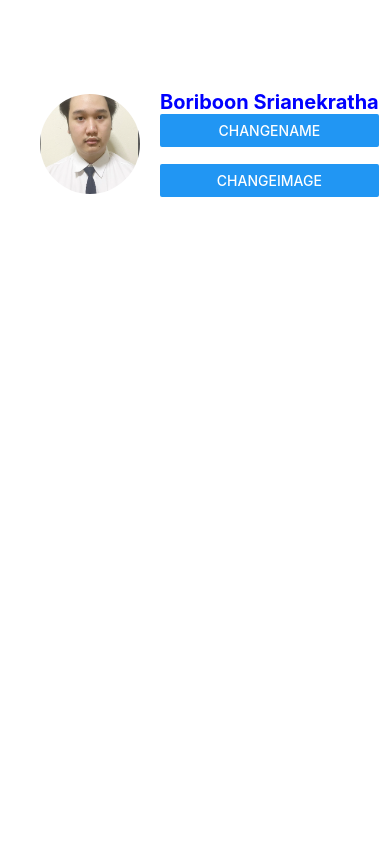
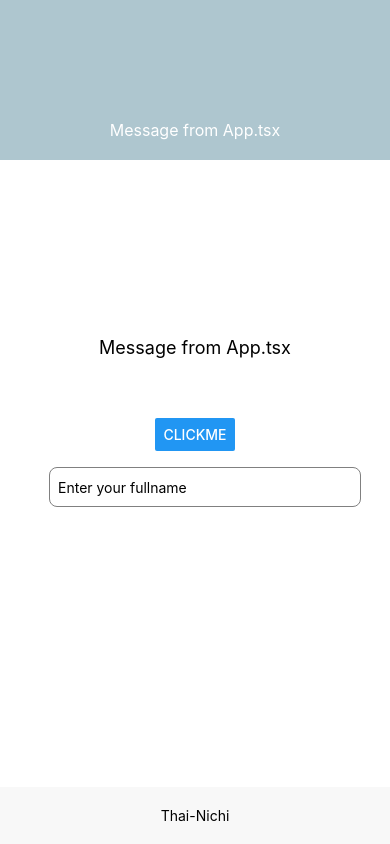
Before and after one commit to nanad21531/2113111187_ReactNative_2024, a React Native app: screen / in a window 390 px wide. Built offline with nearby package versions, Linux system fonts and the light colour scheme.

Commit message:
practice1 use useEffact 3/8/2567

```diff
--- a/App.tsx
+++ b/App.tsx
@@ -1,13 +1,49 @@
+import { StatusBar } from "expo-status-bar";
+import React, {useEffect, useState} from "react";
+import { StyleSheet, Text, View, Button, Alert,TextInput } from "react-native";
+import AppFooter from "./components/AppFooter";
+import AppHeader from "./components/AppHeader";
+import Content from "./components/Content";
+import { stylesPractice } from "./styles/styles";
 
-import { View, Text } from 'react-native'
-import React from 'react'
-import ProfileScreen from './components/ProfileScreen'
+export default function App(): React.JSX.Element {
 
-const App = (): React.JSX.Element => {
-    return (
-        <View>
-            <ProfileScreen />
-        </View>
-    )
+  const [fullname, setFullname] = useState('');
+  const [message, setMessage] = useState('Message from App.tsx');
+  const [footerMessage, setFooterMessage] = useState('Thai-Nichi');
+
+  useEffect(()=>{
+    console.log("Component has mounted");
+  },[]);
+
+  useEffect(()=>{
+    console.log(`Fullname has changed to : ${fullname}`);
+  },[fullname]);//this will run whenever 'fullname' change
+
+
+
+
+  return (
+    <View style={styles.container}>
+      <AppHeader  fullname={fullname} message={message} />
+      <Content message={message} fullname={fullname} />
+      <AppFooter footerMessage={footerMessage} />
+      <TextInput
+      style={stylesPractice.input}
+      placeholder="Enter your fullname"
+      value={fullname}
+      onChangeText={setFullname}
+
+      />
+    </View>
+  );
 }
-export default App
+
+const styles = StyleSheet.create({
+  container: {
+    flex: 1,
+    backgroundColor: "#fff",
+    alignItems: "center",
+    justifyContent: "center",
+  },
+});
--- /dev/null
+++ b/components/AppFooter.tsx
@@ -0,0 +1,19 @@
+import { StyleSheet, Text, View } from "react-native";
+import React from "react";
+import { stylesPractice } from "../styles/styles";
+
+interface AppFooter{
+  footerMessage: string;
+}
+
+const AppFooter = ({footerMessage} : AppFooter): React.JSX.Element => {
+
+
+  return (
+    <View style={stylesPractice.footer}>
+      <Text>{footerMessage}</Text>
+    </View>
+  );
+};
+
+export default AppFooter;
--- /dev/null
+++ b/components/AppHeader.tsx
@@ -0,0 +1,21 @@
+import { View, Text, StyleSheet } from "react-native";
+import React from "react";
+import { stylesPractice } from "../styles/styles";
+
+interface AppHeader{
+  fullname: string;
+  message: string;
+}
+
+
+
+const AppHeader = ({ fullname,message }: AppHeader): React.JSX.Element => {
+  return (
+    <View style={stylesPractice.header}>
+        <Text style={stylesPractice.headerText}>{fullname}</Text>
+        <Text style={stylesPractice.subtitleText}>{message}</Text>
+    </View>
+  );
+};
+
+export default AppHeader;
--- /dev/null
+++ b/components/Content.tsx
@@ -0,0 +1,29 @@
+import { StyleSheet, Text, View, Button, Alert } from 'react-native'
+import React, { useState } from 'react'
+import { stylesPractice } from '../styles/styles'
+
+
+
+type fullnameType = {
+  fullname: string;
+  message: string;
+}
+const Content = ({ message, fullname }: fullnameType): React.JSX.Element => {
+  const [displayFullname, setDisplayFullname] = useState('');
+  const onClickMe = () => {
+    setDisplayFullname(fullname);
+    Alert.alert("Hello", `Imput your full name : ${fullname} `);
+    Alert.alert("Hello", message);
+  };
+
+  return (
+    <View style={stylesPractice.content}>
+      <Text style={stylesPractice.text}>{message}</Text>
+      <Text style={stylesPractice.text}>{fullname}</Text>
+      <Text style={stylesPractice.text}>{displayFullname}</Text>
+      <Button title="ClickMe" onPress={onClickMe} />
+    </View>
+  )
+};
+
+export default Content
--- a/components/styles.ts
+++ /dev/null
@@ -1,33 +0,0 @@
-import { StyleSheet } from "react-native"
-
-const styles = StyleSheet.create({
-    container: {
-      alignItems: "center",
-      padding: 20,
-      borderColor: "#f5f5f5",
-    },
-    profileImage: {
-      borderRadius:50,
-      width:100,
-      height:100,
-      marginRight:20,
-    },
-
-    profileContainer:{
-        flexDirection:"row",
-        alignItems:"center",
-        width:"100%",
-        padding:20,
-        borderRadius:10,
-        backgroundColor:"White",
-        elevation:5,
-        marginTop:50,
-      },
-
-    profileName:{
-        fontSize:20,
-        fontWeight:"bold",
-        color:"blue"
-    }
-});
-export{styles};
--- a/package.json
+++ b/package.json
@@ -17,6 +17,7 @@
   "devDependencies": {
     "@babel/core": "^7.20.0",
     "@types/react": "~18.2.45",
+    "@types/react-native": "^0.73.0",
     "typescript": "^5.1.3"
   },
   "private": true
--- /dev/null
+++ b/styles/styles.ts
@@ -0,0 +1,98 @@
+import { StyleSheet } from "react-native"
+
+const styles = StyleSheet.create({
+    container: {
+        alignItems: "center",
+        padding: 20,
+        borderColor: "#f5f5f5",
+    },
+    profileImage: {
+        borderRadius: 50,
+        width: 100,
+        height: 100,
+        marginRight: 20,
+    },
+
+    profileContainer: {
+        flexDirection: "row",
+        alignItems: "center",
+        width: "100%",
+        padding: 20,
+        borderRadius: 10,
+        backgroundColor: "White",
+        elevation: 5,
+        marginTop: 50,
+    },
+
+    profileName: {
+        fontSize: 20,
+        fontWeight: "bold",
+        color: "blue"
+    },
+
+
+
+
+});
+
+const stylesPractice = StyleSheet.create({
+    header: {
+        backgroundColor: '#AEC6CF',
+        padding: 20,
+        alignItems: 'center',
+        justifyContent: 'center',
+        position: 'absolute',
+        left: 0,
+        right: 0,
+        top: 0,
+    },
+    headerText: {
+        fontSize: 20,
+        fontWeight: 'bold',
+        color: '#fff',
+        marginTop:100
+    },
+    subtitleText: {
+        fontSize: 16,
+        color: '#fff',
+    },
+
+    footer: {
+        backgroundColor: '#f8f8f8',
+        padding: 20,
+        alignItems: 'center',
+        justifyContent: 'center',
+        position: 'absolute',
+        left: 0,
+        right: 0,
+        bottom: 0,
+    },
+    footerText: {
+        fontSize: 16,
+        fontWeight: 'bold',
+        color: '#333',
+    },
+
+    content: {
+        //flex: 1,
+        alignItems: 'center',
+        justifyContent: 'center',
+    },
+    text: {
+        fontSize: 18,
+        marginBottom: 20,
+    },
+
+    input: {
+        height: 40,
+        borderColor: 'gray',
+        borderWidth: 1,
+        marginTop: 16,
+        paddingHorizontal: 8,
+        width: '80%',
+        borderRadius: 8,
+        marginLeft:20
+        }
+});
+
+export { styles, stylesPractice };
```
Also changed, not shown: App1.tsx (+15 -8 lines), App2.tsx (added, +13 -0 lines), components/UseEffectExample.tsx (added, +34 -0 lines), 1 other file (tests, documents, lock files or other folders).
